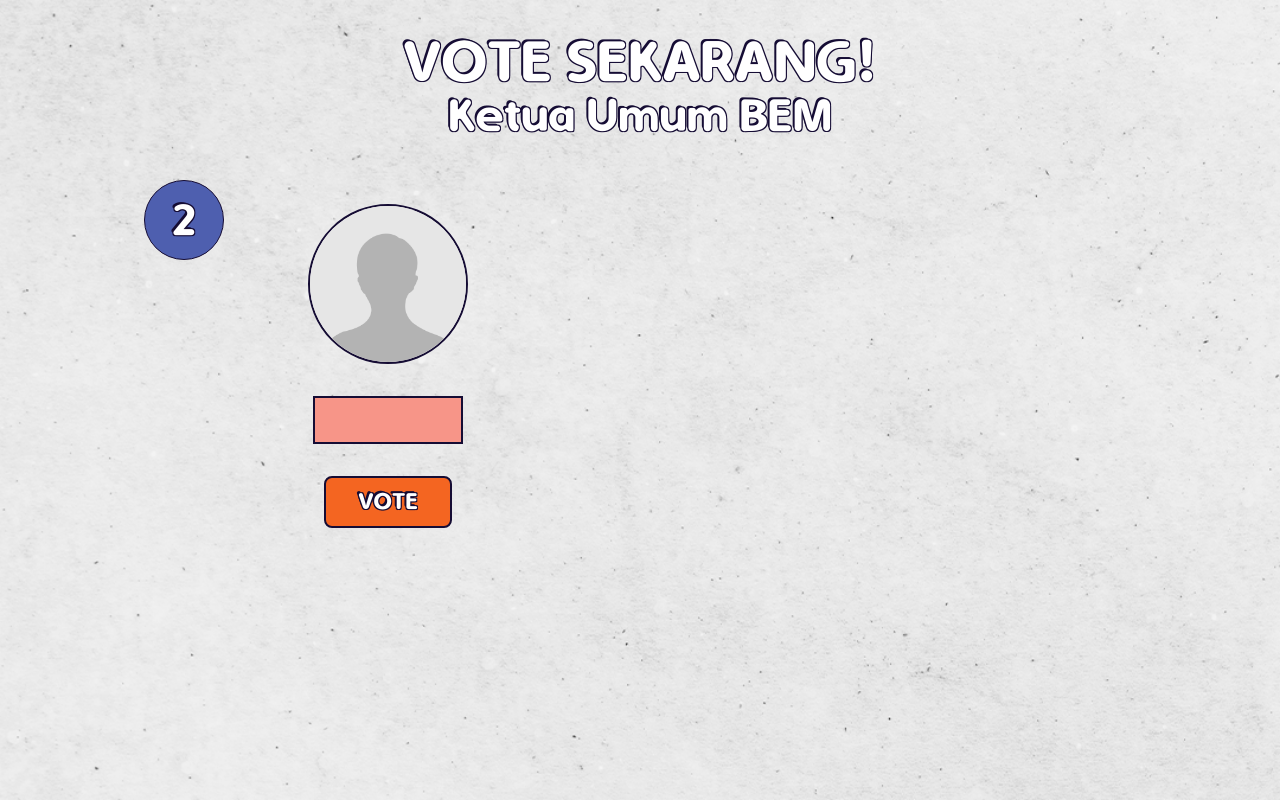
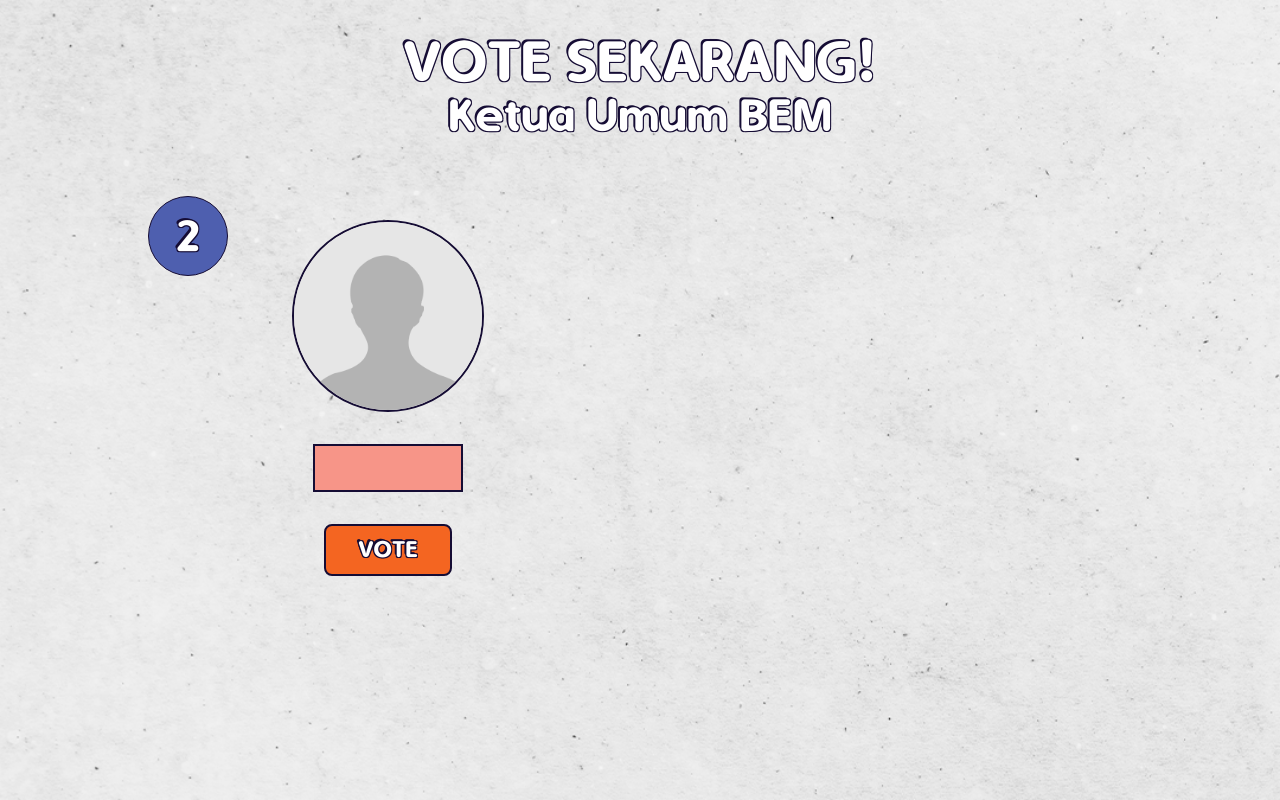
Before and after one commit to bonaventuragal/pemira-ff-2022, a Django app: page /vote/ketua-bem/ in a window 1280 px wide. Run offline with Django 4.2, Linux system fonts and the light colour scheme; data that the repository does not hold is empty; some libraries are stand-ins or nearby versions.

Commit message:
fix styling

```diff
--- a/pemira_ff/templates/vote-anggota-bem.html
+++ b/pemira_ff/templates/vote-anggota-bem.html
@@ -20,14 +20,15 @@
 <div class="flex flex-col items-center h-full font-simply-rounded overflow-auto w-full p-8">
   <p class="text-6xl text-white outline-text">VOTE SEKARANG!</p>
   <p class="text-5xl text-white outline-text">Ketua Umum BEM</p>
-  <div class="grid grid-cols-2 w-full">
+  <div class="p-2"></div>
+  <div class="grid grid-cols-2 w-full grow">
     {% for c in calon %}
-      <div class="flex space-x-2 w-full">
-        <div class="relative left-24 pt-10">
+      <div class="flex justify-center space-x-2 w-full">
+        <div class="relative left-2 pt-10">
           <span class="bg-liberty ml-4 w-20 h-20 flex justify-center items-center text-5xl text-white outline-text border border-russian-violet rounded-full p-6">{{ c.cNo }}</span>
         </div>
-        <div class="flex flex-col w-full items-center gap-y-8 rounded-lg m-8 p-8">
-          <img class="rounded-full border-2 border-russian-violet overflow-clip w-40 h-40" src={{ c.photoPath }} />
+        <div class="flex flex-col w-[20rem] items-center gap-y-8 rounded-lg m-8 p-8">
+          <img class="rounded-full border-2 border-russian-violet overflow-clip w-48 h-48" src={{ c.photoPath }} />
           <div class="text-center w-fit border-2 border-russian-violet px-6 py-1 bg-vivid-tangerine">
             <p class="text-3xl text-white outline-text">{{ c.name }}</p>
           </div>
@@ -35,12 +36,12 @@
         </div>
       </div>
     {% endfor %}
-    <div class="flex space-x-2 w-full">
-      <div class="relative left-24 pt-10">
+    <div class="flex justify-center space-x-2 w-full">
+      <div class="relative left-2 pt-10">
         <span class="bg-liberty ml-4 w-20 h-20 flex justify-center items-center text-5xl text-white outline-text border border-russian-violet rounded-full p-6">2</span>
       </div>
-      <div class="flex flex-col w-full items-center gap-y-8 rounded-lg m-8 p-8">
-        <img class="rounded-full border-2 border-russian-violet overflow-clip w-40 h-40" src={% static 'img/anonymous.jpg' %} />
+      <div class="flex flex-col w-[20rem] items-center gap-y-8 rounded-lg m-8 p-8">
+        <img class="rounded-full border-2 border-russian-violet overflow-clip w-48 h-48" src={% static 'img/anonymous.jpg' %} />
         <div class="text-center w-fit border-2 border-russian-violet px-6 py-1 bg-vivid-tangerine">
           <p class="text-3xl text-transparent">Kosong</p>
         </div>
--- a/theme/static/css/dist/styles.css
+++ b/theme/static/css/dist/styles.css
@@ -817,8 +817,12 @@ select {
   bottom: 0px;
 }
 
-.left-24 {
-  left: 6rem;
+.left-6 {
+  left: 1.5rem;
+}
+
+.left-2 {
+  left: 0.5rem;
 }
 
 .z-50 {
@@ -999,16 +979,16 @@ select {
   width: 30rem;
 }
 
-.w-\[400\%\] {
-  width: 400%;
+.w-\[20rem\] {
+  width: 20rem;
 }
 
-.w-\[400px\] {
-  width: 400px;
+.w-\[23rem\] {
+  width: 23rem;
 }
 
-.w-\[0\%\] {
-  width: 0%;
+.w-\[22rem\] {
+  width: 22rem;
 }
 
 .min-w-\[400px\] {
```
Also changed, not shown: other parts of theme/static/css/dist/styles.css (+42 -95 lines), pemira_ff/templates/home.html (+9 -7 lines), pemira_ff/templates/vote-anggota-bpm.html (+10 -9 lines).
